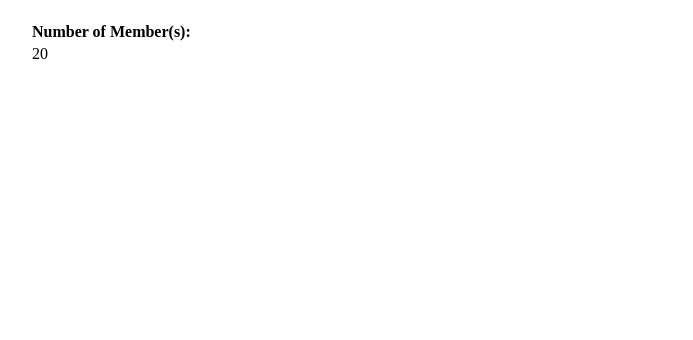
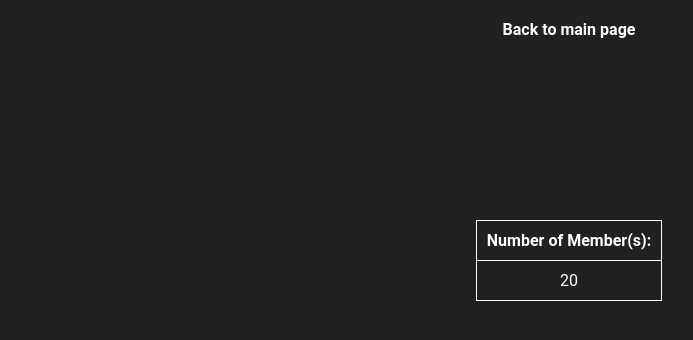
Before and after one commit to jrchan84/Playlist-Planet, a PHP site: page /no-of-members.php in a window 1280 px wide. Shown: the top 340 px of the page, without its empty margins (71-764 px from the left). Run offline with PHP 8.4, Linux system fonts and the light colour scheme; data comes from the database, SQL or seed files in the repository.

Commit message:
finished styling for now

```diff
--- a/public/findalbumartist.php
+++ b/public/findalbumartist.php
@@ -52,6 +52,7 @@ if (isset($_POST['submit'])) {
         if ($result && $statement->rowCount() > 0) { ?>
 
         <div class="Result">
+            <hr/>
             <h2>Search Results</h2>
 
             <table>
--- a/public/no-of-members.php
+++ b/public/no-of-members.php
@@ -31,13 +31,15 @@ try {
 
 <?php require "templates/header.php"; ?>
 
-<style>
-    table {
-        margin: 20px;
-    }
-</style>
+<head>
+    <link rel="stylesheet" href="css/subpage.css" />
+</head>
 
-<table class="Table">
+<div class="Main">
+
+    <div class="Result">
+
+        <table>
             <thead>
                 <tr>
                     <th>Number of Member(s):</th>
@@ -52,4 +54,13 @@ try {
             </tbody>
         </table>
 
+    </div>
+
+    <div style="padding:20px; font-weight:bold" class="Footer-Overflow">
+        <a href="index.php">Back to main page</a>
+    </div>
+
+</div>
+
+
 <?php include "templates/footer.php"; ?>
```
Lines whose indentation alone changed are shown as unchanged.
